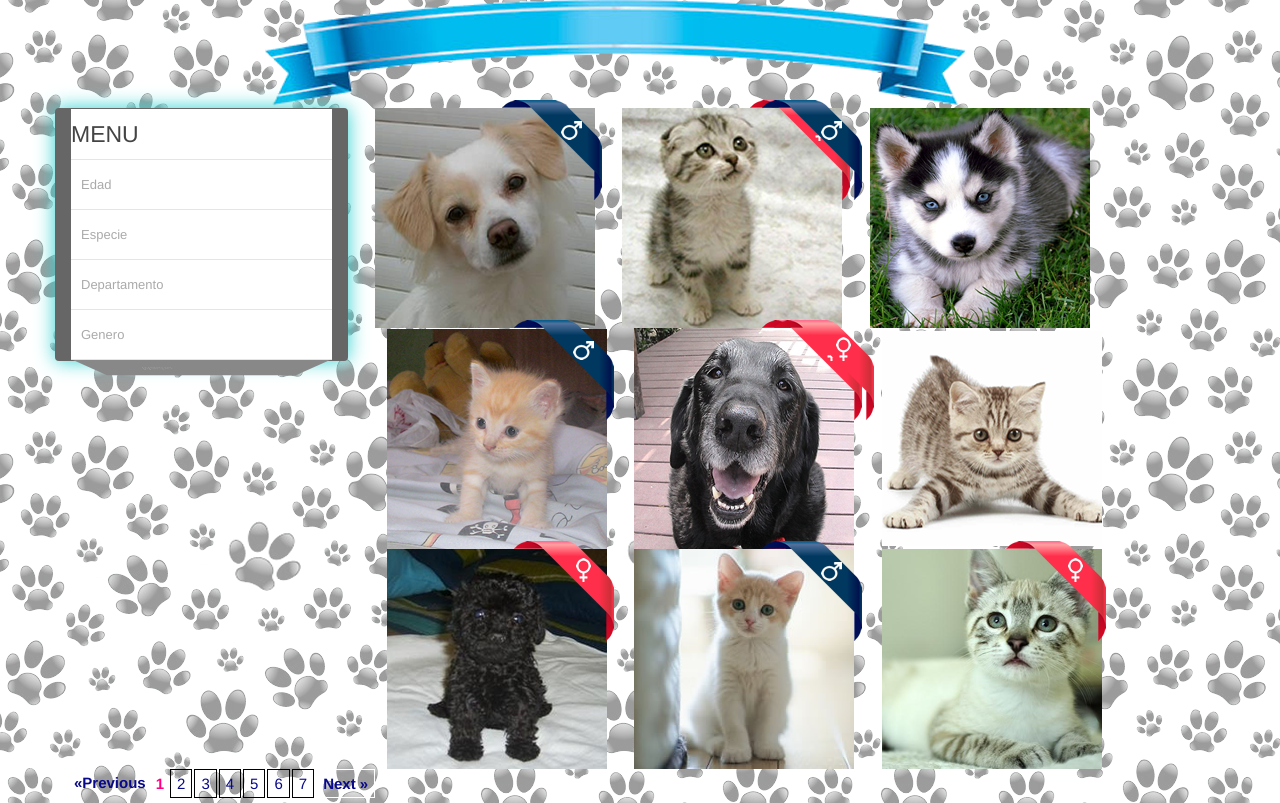
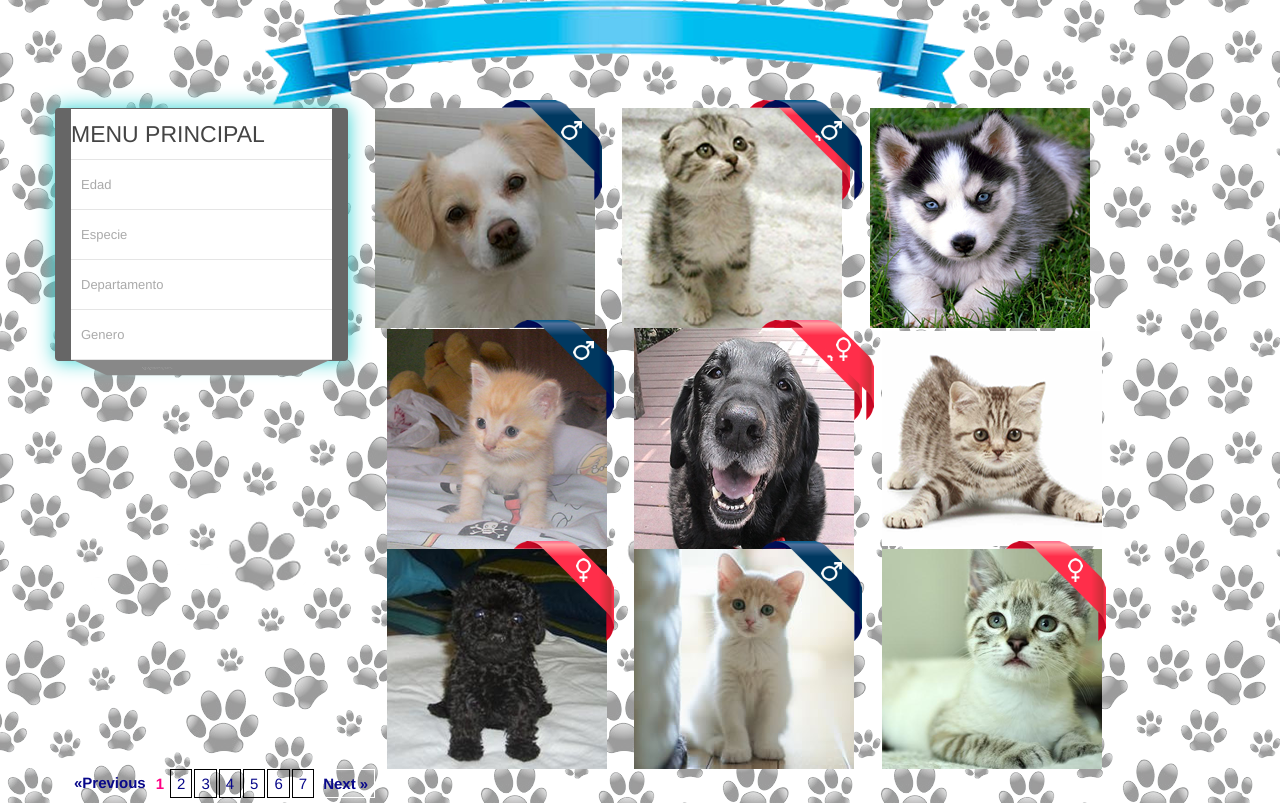
Before and after one commit to Daniela1007/Proyecto_PHP, a plain HTML site: page index.html in a window 1280 px wide. Drawn offline with Linux system fonts and the light colour scheme.

Commit message:
Cambio nombre de Menú
Se realiza el cambio con intenciones de aprendizaje, luego se volverá a
su versión original.

```diff
--- a/index.html
+++ b/index.html
@@ -17,7 +17,7 @@
 		</div>
 		<div class="row main">
 			<div class="col-md-3 buscador navbar">
-		  			<a class="menu" href="#">MENU</a>
+		  			<a class="menu" href="#">MENU PRINCIPAL</a>
 				  	<div class="link large" href="#">
 				   		<span class="active">
 				   			<i class="icon-twitter"></i>Edad
```
